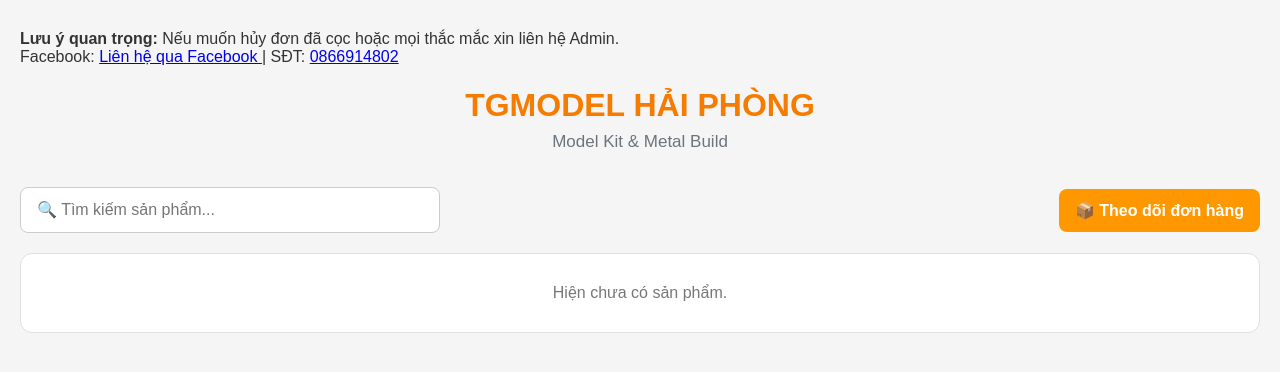
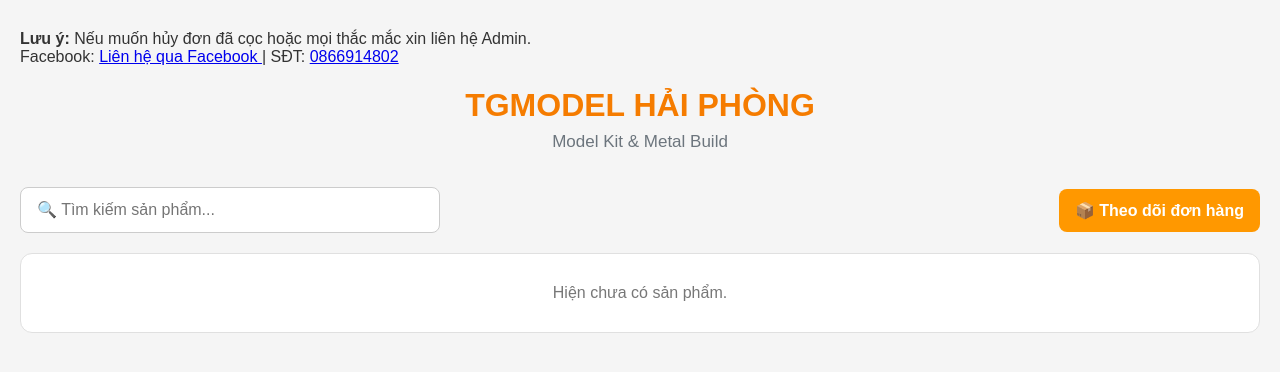
Before and after one commit to 20020899-debug/TGMODEL-SHOP-, a Flask app: page / in a window 1280 px wide. Shown: the top 372 px of the page. Run offline with Flask 3, Linux system fonts and the light colour scheme; data that the repository does not hold is empty; some libraries are stand-ins or nearby versions.

Commit message:
Update index.html

```diff
--- a/TG-Model-Preorder/templates/index.html
+++ b/TG-Model-Preorder/templates/index.html
@@ -33,7 +33,7 @@
 <div class="important-note">
 
     <strong>
-        Lưu ý quan trọng:
+        Lưu ý:
     </strong>
 
     Nếu muốn hủy đơn đã cọc hoặc mọi thắc mắc xin liên hệ Admin.
```
